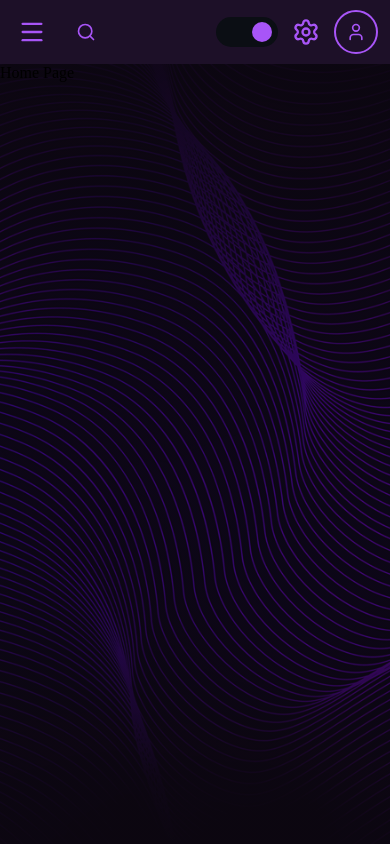
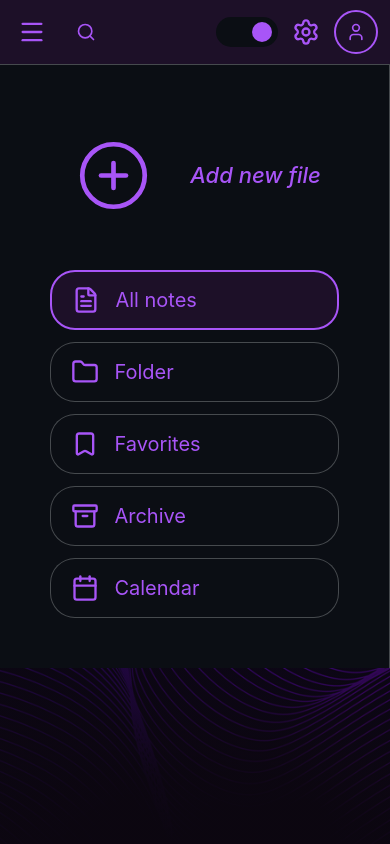
Before and after one commit to Andriy2444/NotesWebSite, a React (Vite) app in the folder frontend/: page / in a window 390 px wide. Shown: the top 844 px of the page. Built offline with nearby package versions, Linux system fonts and the light colour scheme.

Commit message:
Add Left panel

```diff
--- /dev/null
+++ b/frontend/src/components/LeftBar/LeftPanel.css
@@ -0,0 +1,189 @@
+.left-panel {
+    box-sizing: border-box;
+    display: flex;
+    flex-direction: column;
+    align-items: flex-start;
+    padding: 25px 25px 50px;
+    gap: 20px;
+    width: 300px;
+    height: calc(100vh - 75px);
+    background: var(--color-surface-60);
+    border-width: 1px 1px 0px 0px;
+    border-style: solid;
+    border-color: var(--color-white-25);
+    backdrop-filter: blur(20px);
+    -webkit-backdrop-filter: blur(20px);
+    border-radius: 0px 0px 32px 0px;
+    transition: transform 0.3s cubic-bezier(0.4, 0, 0.2, 1), opacity 0.3s ease;
+    z-index: 999;
+    transform: translateX(0);
+}
+
+.left-panel.open {
+    transform: translateX(0);
+    opacity: 1;
+    visibility: visible;
+}
+
+.left-panel.closed {
+    transform: translateX(-100%);
+    opacity: 0;
+    visibility: hidden;
+}
+
+.add-file-section {
+    display: flex;
+    flex-direction: row;
+    align-items: center;
+    padding: 0;
+    gap: 25px;
+    width: 100%;
+    height: 75px;
+    background: transparent;
+    border: none;
+    cursor: pointer;
+    outline: none;
+    margin-bottom: 10px;
+    justify-content: flex-start;
+}
+
+.plus-group {
+    position: relative;
+    width: 75px;
+    height: 75px;
+    display: flex;
+    align-items: center;
+    justify-content: center;
+    flex: none;
+}
+
+.plus-icon {
+    color: var(--color-purple);
+    position: relative;
+    z-index: 2;
+}
+
+.add-file-section .plus-icon,
+.add-file-section .label-text {
+    transition: all 0.3s cubic-bezier(0.4, 0, 0.2, 1);
+}
+
+.add-file-section:hover .plus-icon {
+    transform: scale(1.1) rotate(90deg);
+}
+
+.add-file-section:hover .label-text {
+    transform: translateX(5px);
+    letter-spacing: 0.5px;
+    opacity: 0.8;
+}
+
+.add-file-section:active .plus-icon {
+    transform: scale(0.95);
+}
+
+.nav-menu {
+    display: flex;
+    flex-direction: column;
+    gap: 12px;
+    width: 100%;
+}
+
+.nav-item {
+    box-sizing: border-box;
+    display: flex;
+    align-items: center;
+    padding: 0 20px;
+    width: 250px;
+    height: 50px;
+    background: var(--color-bg-dark);
+    border: 1px solid var(--color-white-25);
+    border-radius: 25px;
+    transition: all 0.2s ease-in-out;
+    cursor: pointer;
+}
+
+.nav-item.active {
+    background: var(--color-bg-surface);
+    border: 2px solid var(--color-purple);
+}
+
+.nav-content {
+    display: flex;
+    flex-direction: row;
+    align-items: center;
+    gap: 15px;
+}
+
+.nav-icon {
+    color: var(--color-purple);
+}
+
+.label-text {
+    font-family: 'Inter', sans-serif;
+    font-style: italic;
+    font-weight: 400;
+    font-size: 20px;
+    color: var(--color-purple);
+    white-space: nowrap;
+}
+
+.nav-item:hover:not(.active) {
+    border-color: var(--color-purple);
+    transform: translateX(5px);
+}
+
+@media (max-width: 768px) {
+    .left-panel {
+        width: 100%;
+        height: 100%;
+        border-radius: 0;
+        align-items: center;
+        background: var(--color-bg-dark);
+    }
+
+    .add-file-section {
+        height: auto;
+        gap: 12px;
+        align-items: center;
+        justify-content: center;
+        margin-top: 40px;
+    }
+
+    .plus-group {
+        width: 90px;
+        height: 90px;
+        margin-right: 20px;
+    }
+
+    .rectangle-bg {
+        width: 90px;
+        height: 90px;
+    }
+
+    .add-file-section .label-text {
+        font-size: 22px;
+        font-weight: 500;
+    }
+
+    .nav-menu {
+        align-items: center;
+        margin-top: 20px;
+    }
+
+    .nav-item {
+        width: 85%;
+        max-width: 320px;
+        height: 60px;
+    }
+
+    .nav-item .label-text {
+        font-size: 20px;
+        font-style: normal;
+    }
+
+    .nav-icon {
+        width: 28px;
+        height: 28px;
+    }
+}
--- /dev/null
+++ b/frontend/src/components/LeftBar/LeftPanel.tsx
@@ -0,0 +1,52 @@
+import React, { useState } from 'react';
+import { PlusCircle, FileText, Folder, Bookmark, Archive, Calendar } from 'lucide-react';
+import './LeftPanel.css';
+
+interface LeftPanelProps {
+  isOpen: boolean;
+  onSelectMenuItem?: () => void;
+}
+
+export const LeftPanel: React.FC<LeftPanelProps> = ({ isOpen, onSelectMenuItem }) => {
+  const [activeItem, setActiveItem] = useState('all-notes');
+
+  const menuItems = [
+    { id: 'all-notes', label: 'All notes', icon: FileText },
+    { id: 'folder', label: 'Folder', icon: Folder },
+    { id: 'favorites', label: 'Favorites', icon: Bookmark },
+    { id: 'archive', label: 'Archive', icon: Archive },
+    { id: 'calendar', label: 'Calendar', icon: Calendar },
+  ];
+
+  return (
+    <aside className={`left-panel ${isOpen ? 'open' : 'closed'}`}>
+      <button className="add-file-section">
+        <div className="plus-group">
+          <PlusCircle className="plus-icon" size={75} strokeWidth={1.5} />
+        </div>
+        <span className="label-text">Add new file</span>
+      </button>
+
+      <nav className="nav-menu">
+        {menuItems.map((item) => {
+          const Icon = item.icon;
+          return (
+            <div
+              key={item.id}
+              className={`nav-item ${activeItem === item.id ? 'active' : ''}`}
+              onClick={() => {
+                setActiveItem(item.id);
+                onSelectMenuItem?.();
+              }}
+            >
+              <div className="nav-content">
+                <Icon className="nav-icon" size={32} />
+                <span className="label-text">{item.label}</span>
+              </div>
+            </div>
+          );
+        })}
+      </nav>
+    </aside>
+  );
+};
--- a/frontend/src/components/Topbar/TopBar.tsx
+++ b/frontend/src/components/Topbar/TopBar.tsx
@@ -2,10 +2,14 @@ import { useState } from 'react';
 import { Menu, Search, Settings, User, X, ChevronLeft } from 'lucide-react';
 import './TopBar.css';
 
-export const TopBar = () => {
+interface TopBarProps {
+  onToggleMenu: () => void;
+}
+
+export const TopBar: React.FC<TopBarProps> = ({ onToggleMenu }) => {
   const [searchValue, setSearchValue] = useState('');
   const [isDark, setIsDark] = useState(true);
-  const [isSearchOpen, setIsSearchOpen] = useState(false); // Стан для мобільного пошуку
+  const [isSearchOpen, setIsSearchOpen] = useState(false);
 
   const toggleTheme = () => {
     setIsDark(prev => !prev);
@@ -15,7 +19,7 @@ export const TopBar = () => {
   return (
     <header className="topbar">
       <div className={`topbar-left ${isSearchOpen ? 'hide-on-mobile' : ''}`}>
-        <button className="icon-container" title="Menu">
+        <button className="icon-container" title="Menu" onClick={onToggleMenu}>
           <Menu size={30} />
         </button>
         <div className={`search-bar ${isSearchOpen ? 'expanded' : ''}`}>
--- a/frontend/src/pages/Home/HomePage.tsx
+++ b/frontend/src/pages/Home/HomePage.tsx
@@ -1,14 +1,23 @@
-import '../../components/Topbar/TopBar.tsx'
-import {TopBar} from "../../components/Topbar/TopBar.tsx";
+import { TopBar } from "../../components/Topbar/TopBar.tsx";
+import { LeftPanel } from "../../components/LeftBar/LeftPanel.tsx";
+import { useState } from "react";
 
 function HomePage() {
+  const [isSidebarOpen, setIsSidebarOpen] = useState(true);
+
+  const toggleSidebar = () => {
+    setIsSidebarOpen(prev => !prev);
+  };
+
   return (
     <div>
-      <TopBar></TopBar>
-      Home Page
-      <div style={{ height: "1000px" }}></div>
+      <TopBar onToggleMenu={toggleSidebar} />
+      <LeftPanel isOpen={isSidebarOpen}
+                 onSelectMenuItem={() => {
+                    if (window.innerWidth <= 768) setIsSidebarOpen(false);
+                 }} />
     </div>
-  )
+  );
 }
 
-export default HomePage
+export default HomePage;
```
Also changed, not shown: frontend/src/components/LeftBar/LeftBar.tsx (deleted), frontend/src/components/RightBar/RightBar.css (added).
